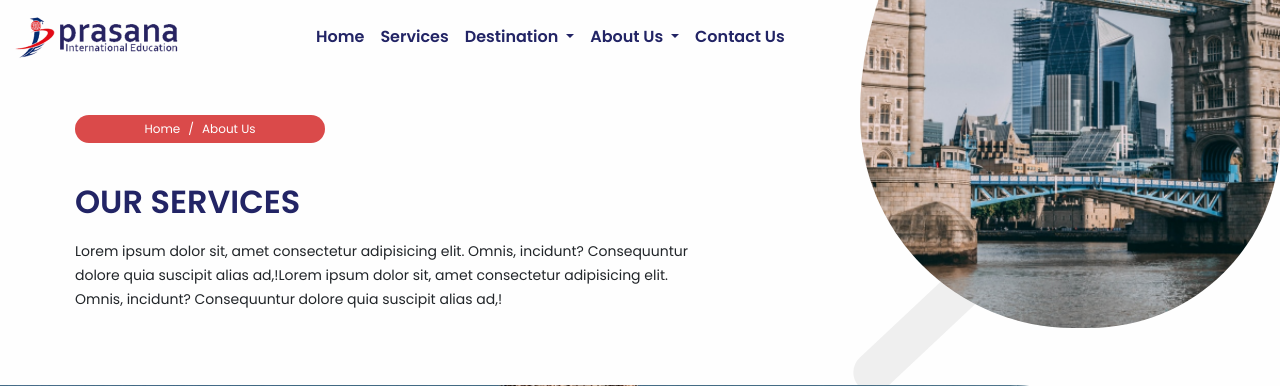
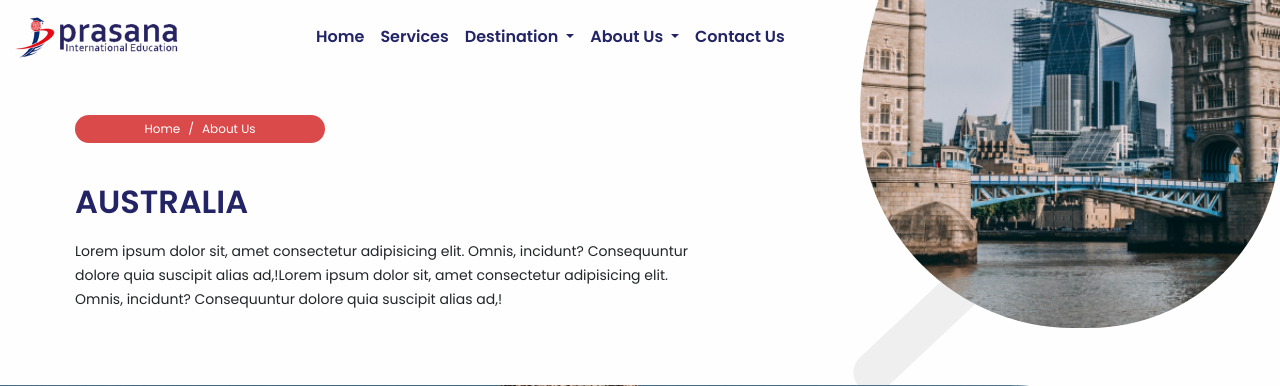
Before and after one commit to np03a170120/Prasana, a PHP site: page /destination.php in a window 1280 px wide. Shown: the top 386 px of the page. Run offline with PHP 8.4, Linux system fonts and the light colour scheme.

Commit message:
fixed destination in the header

```diff
--- a/destination.php
+++ b/destination.php
@@ -14,7 +14,7 @@
 <section class="destination">
     <div class="container">
         <div class="sec-title inner-sec-title">
-            <h2>Our services</h2>
+            <h2>Australia</h2>
         </div>
         <div class="inner-page-text">
             <p>Lorem ipsum dolor sit, amet consectetur adipisicing elit. Omnis, incidunt? Consequuntur dolore quia
```
